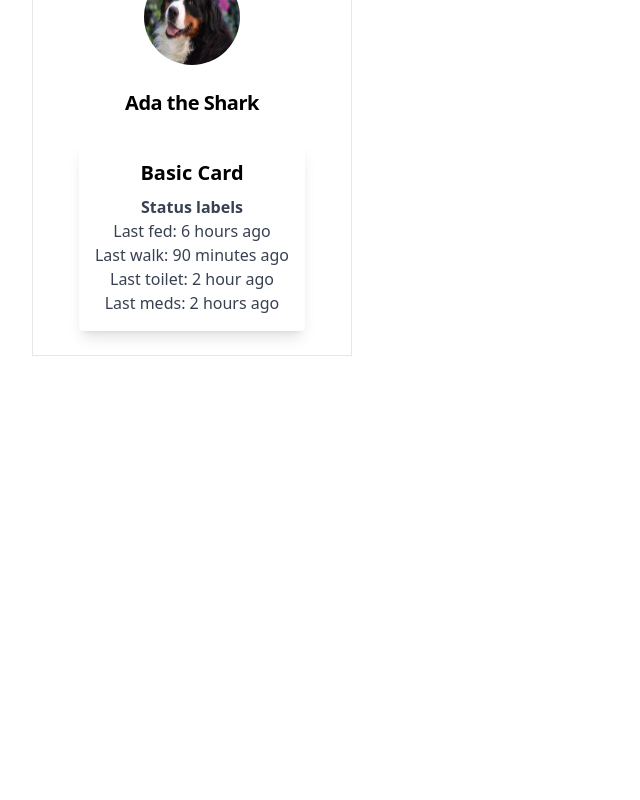
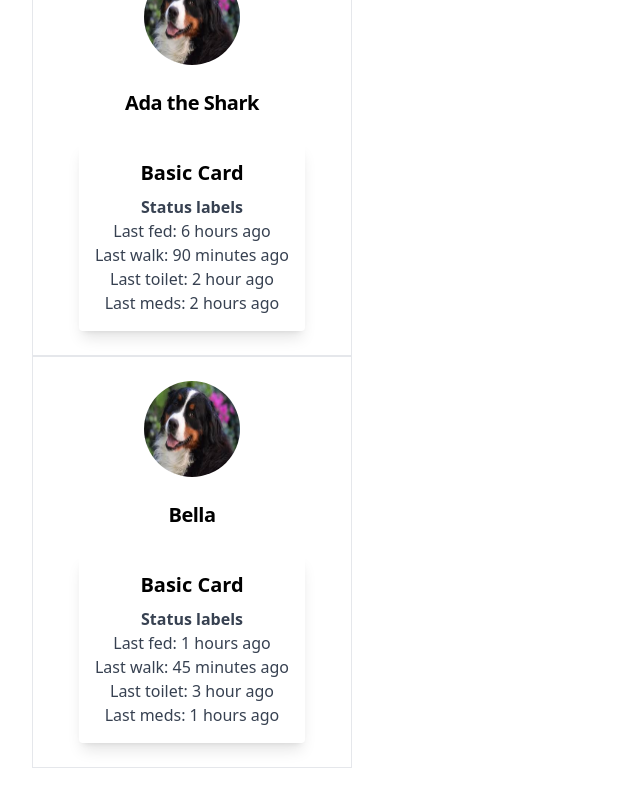
Before and after one commit to D-Mallon/dog-care-log, a React (Vite) app: page / in a window 1280 px wide. Shown: the part 524-1324 px from the top of the page, without its empty margins (0-640 px from the left). Before the commit the page ends 912 px from the top, so only its background shows below. Built offline with nearby package versions, Linux system fonts and the light colour scheme.

Commit message:
refactor App component to render DogStatusCard using mapped dog data

```diff
--- a/src/App.tsx
+++ b/src/App.tsx
@@ -1,9 +1,39 @@
 // import { useState } from "react";
 import "./App.css";
 // import React from "react";
-import bernerImage from "src/images/berner.jpeg";
+import bernerImage from "./images/berner.jpeg";
 
 import DogStatusCard from "./components/DogStatusCard.tsx";
+
+const dogs = [
+  {
+    dogId: "1",
+    dogName: "Bear K",
+    dogImage: bernerImage,
+    lastFedHours: 2,
+    lastWalkMinutes: 30,
+    lastToiletHours: 1,
+    lastMedsHours: 4,
+  },
+  {
+    dogId: "2",
+    dogName: "Ada the Shark",
+    dogImage: bernerImage,
+    lastFedHours: 6,
+    lastWalkMinutes: 90,
+    lastToiletHours: 2,
+    lastMedsHours: 2,
+  },
+  {
+    dogId: "3",
+    dogName: "Bella",
+    dogImage: bernerImage,
+    lastFedHours: 1,
+    lastWalkMinutes: 45,
+    lastToiletHours: 3,
+    lastMedsHours: 1,
+  },
+];
 
 function App() {
   return (
@@ -11,22 +41,17 @@ function App() {
       <main>
         <h1>Dog Care Log</h1>
       </main>
-      <DogStatusCard
-        dogName="Bear K"
-        dogImage={bernerImage}
-        lastFedHours={2}
-        lastWalkMinutes={30}
-        lastToiletHours={1}
-        lastMedsHours={4}
-      />
-      <DogStatusCard
-        dogName="Ada the Shark"
-        dogImage={bernerImage}
-        lastFedHours={6}
-        lastWalkMinutes={90}
-        lastToiletHours={2}
-        lastMedsHours={2}
-      />
+      {dogs.map((dog, index) => (
+        <DogStatusCard
+          key={index}
+          dogName={dog.dogName}
+          dogImage={dog.dogImage}
+          lastFedHours={dog.lastFedHours}
+          lastWalkMinutes={dog.lastWalkMinutes}
+          lastToiletHours={dog.lastToiletHours}
+          lastMedsHours={dog.lastMedsHours}
+        />
+      ))}
     </>
   );
 }
```
Also changed, not shown: tickets.txt.
